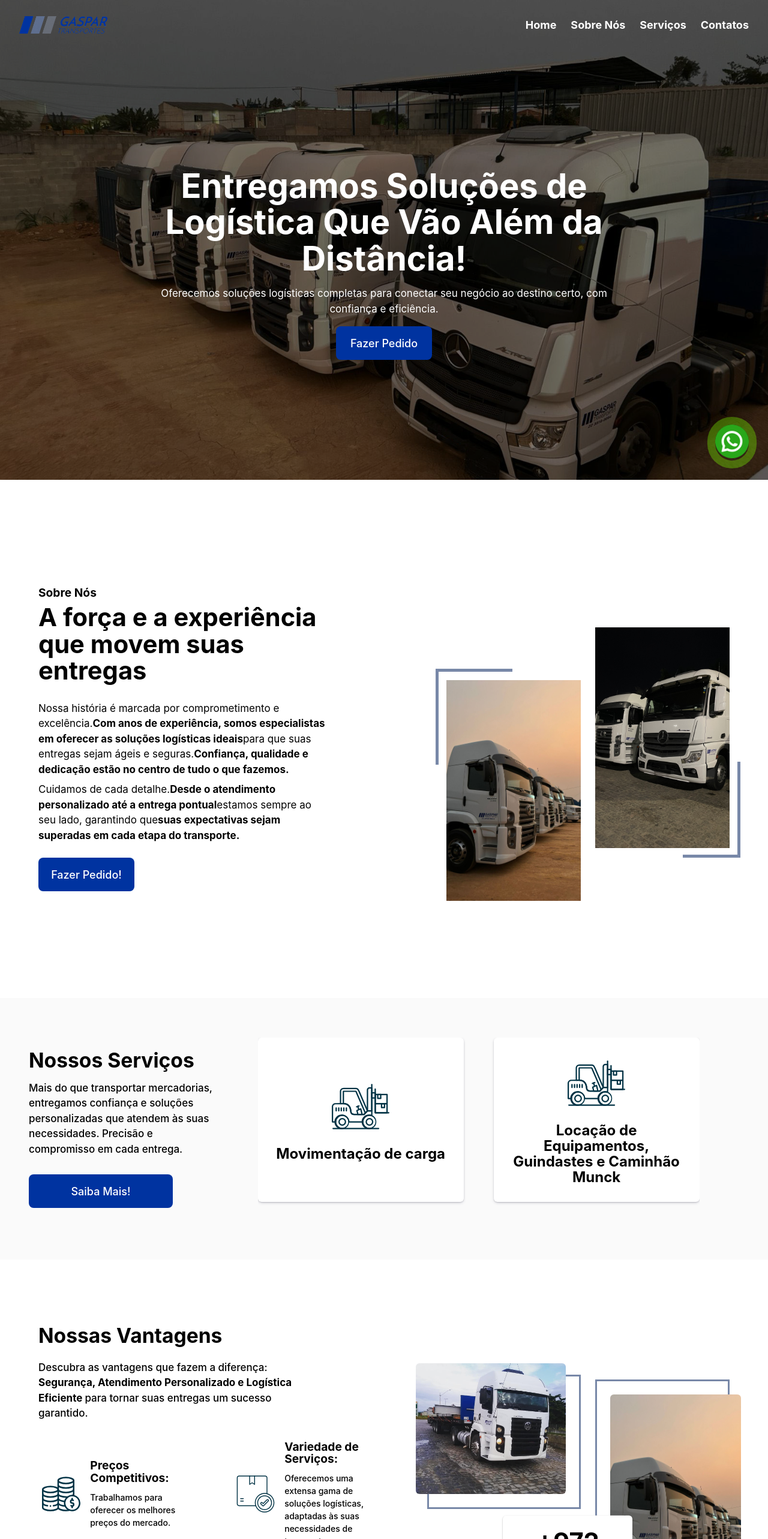
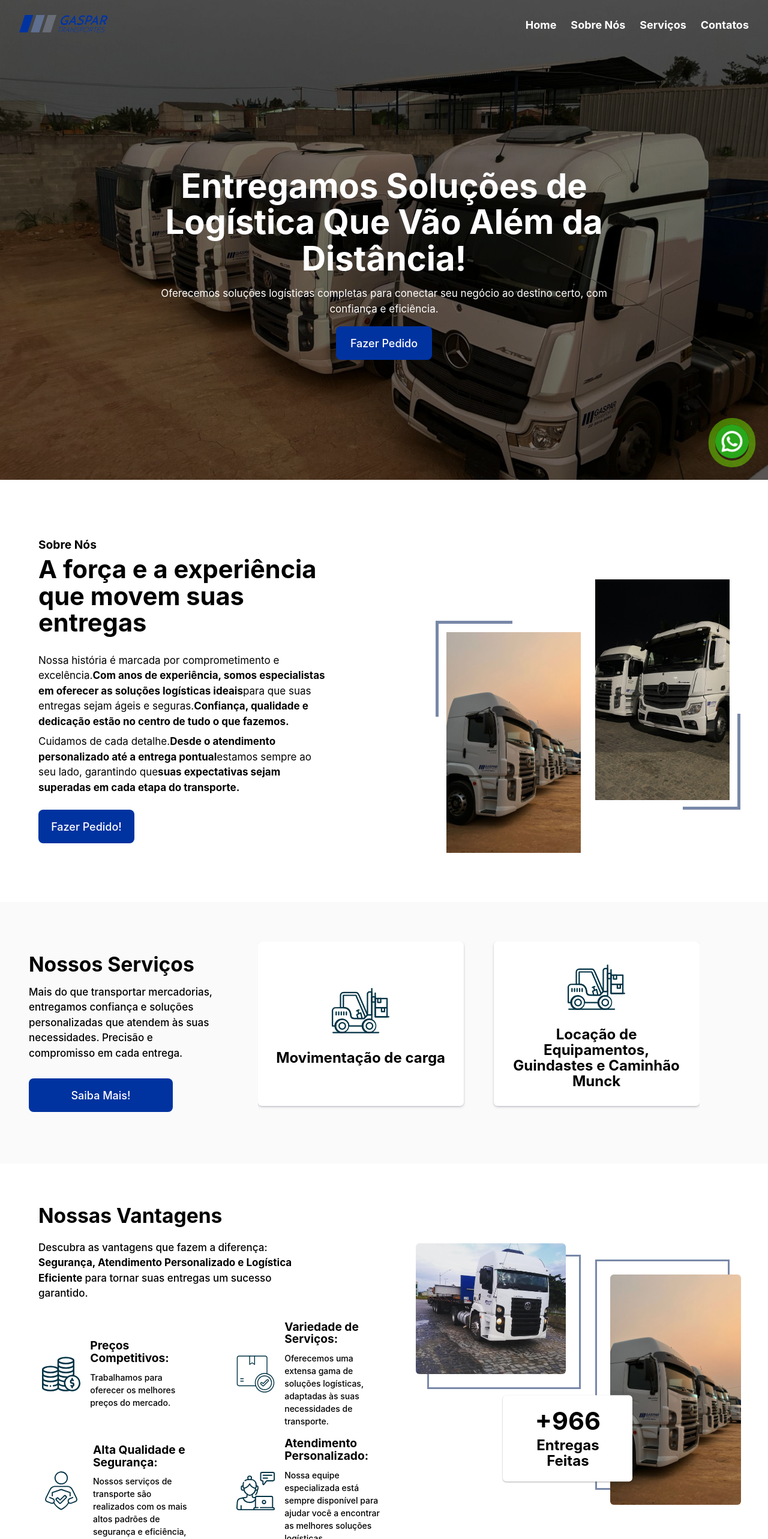
Before and after one commit to WesleiPossidonio/website-transportadora, a React (Vite) app: page / in a window 1280 px wide. Shown: the top 2566 px of the page at 60% size. Built offline with nearby package versions, Linux system fonts and the light colour scheme; no server answers.

Commit message:
update pages

```diff
--- a/src/components/Header/index.tsx
+++ b/src/components/Header/index.tsx
@@ -43,7 +43,9 @@ export const HeaderMenu = () => {
 
   return (
     <ContainerHeaderMenu stateHeader={stateBackgroundHeader}>
-      <ImgLogo src={Logo} onClick={() => navigate("/")} />
+      <NavLink stateHeader={stateBackgroundHeader} href="#home">
+        <ImgLogo src={Logo} onClick={() => navigate("/")} />
+      </NavLink>
 
       {isOpen ? (
         <X size={35} weight="bold" onClick={handleStateMenuMobile} />
--- a/src/pages/Home/Components/About/styled.ts
+++ b/src/pages/Home/Components/About/styled.ts
@@ -3,7 +3,7 @@ import styled from "styled-components";
 export const ContainerAbout = styled.section`
   width: 100%;
   max-width: 112.5rem;
-  height: 50rem;
+  height: 40rem;
 
   display: flex;
   align-items: center;
--- a/src/pages/Home/Components/Advantages/styled.ts
+++ b/src/pages/Home/Components/Advantages/styled.ts
@@ -3,7 +3,7 @@ import styled from "styled-components";
 export const ContainerAdvantages = styled.section`
   width: 100%;
   max-width: 112.5rem;
-  height: 45rem;
+  height: 40rem;
 
   display: flex;
   align-items: center;
@@ -173,8 +173,8 @@ export const ImgOne = styled.img`
     margin: -3rem -1.6rem -1.6rem -1.6rem;
   }
 
-  @media (max-width: 405px) {
-    margin: -2.2rem -1.6rem -1.6rem -1.6rem;
+  @media (max-width: 475px) {
+    margin: -1.6rem -1.6rem -1.6rem -1.6rem;
   }
 `;
 
--- a/src/pages/Home/Components/FeedInstagram/styled.ts
+++ b/src/pages/Home/Components/FeedInstagram/styled.ts
@@ -23,6 +23,7 @@ export const ContainerTitle = styled.div`
   align-items: center;
   justify-content: center;
   gap: 0.3rem;
+  margin-top: 1.5rem;
 
   // Estilização Title
   span {
@@ -41,7 +42,7 @@ export const ContentFeedInstagram = styled.div`
   gap: 1.5rem;
 
   margin: 0 auto;
-  padding: 3rem;
+  padding: 2rem 3rem;
   cursor: pointer;
 
   @media (min-width: 1024px) {
--- a/src/pages/Home/Components/Hero/styled.ts
+++ b/src/pages/Home/Components/Hero/styled.ts
@@ -64,4 +64,8 @@ export const ContentText = styled.div`
     left: 0;
     padding: 2rem;
   }
+
+  @media (max-width: 600px) {
+    top: 12rem;
+  }
 `;
--- a/src/pages/Home/Components/SectionServices/styled.ts
+++ b/src/pages/Home/Components/SectionServices/styled.ts
@@ -30,6 +30,10 @@ export const ContainerSectionServices = styled.section`
     .mySwiper {
       width: 100%;
     }
+  }
+
+  @media (min-width: 2480px) {
+    padding: 2rem 27rem;
   }
 `;
 
```
